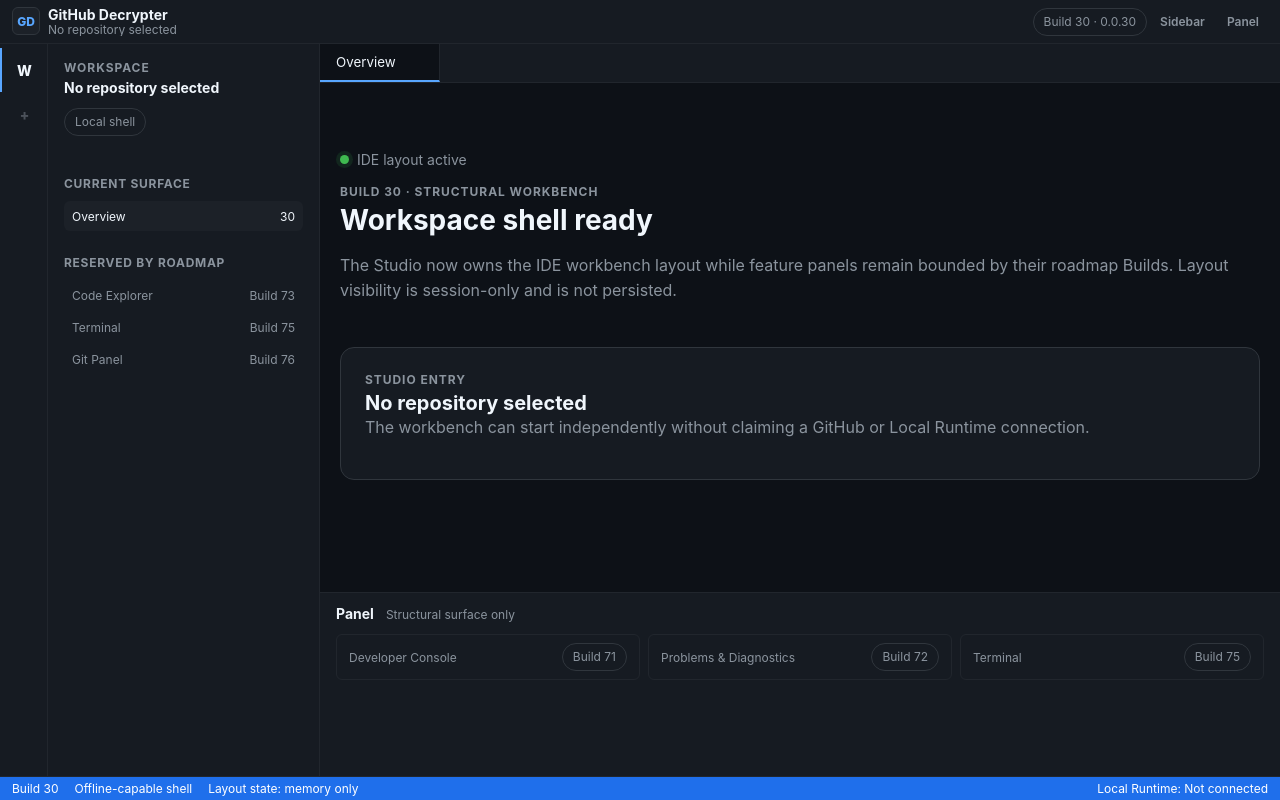
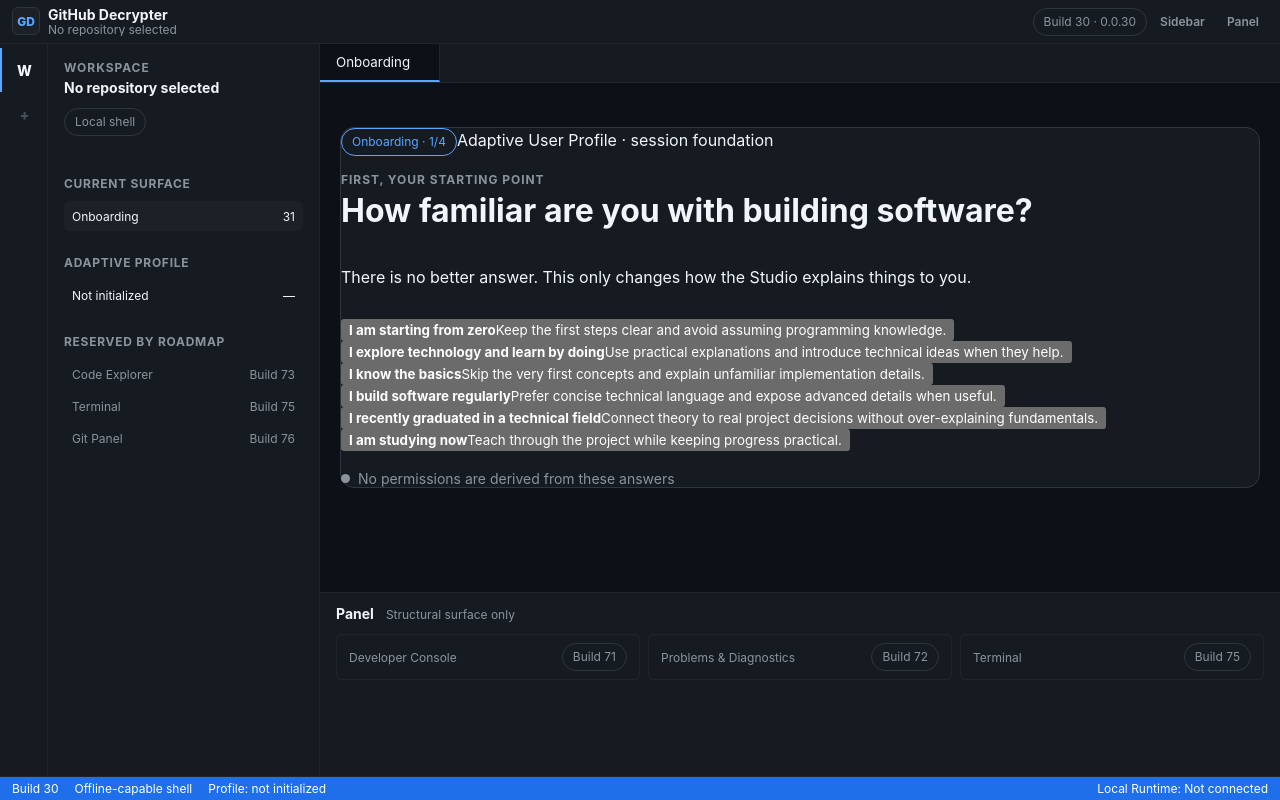
Before and after one commit to rhashiki/github-decrypter, a React (Vite) app in the folder apps/studio/: page / in a window 1280 px wide. Built offline with nearby package versions, Linux system fonts and the light colour scheme.

Commit message:
feat(build31): integrate onboarding into Studio workbench

```diff
--- a/apps/studio/src/App.tsx
+++ b/apps/studio/src/App.tsx
@@ -15,6 +15,11 @@ import {
   WorkbenchTopBar,
 } from '@github-decrypter/ui';
 import { useMemo, useState } from 'react';
+import { OnboardingFlow } from './OnboardingFlow.js';
+import {
+  describeAdaptiveExperience,
+  type AdaptiveUserProfile,
+} from './onboarding-profile.js';
 import { parseStudioLaunchContext, STUDIO_BUILD, STUDIO_VERSION } from './studio-context.js';
 
 const RESERVED_SURFACES = Object.freeze([
@@ -27,6 +32,7 @@ const RESERVED_SURFACES = Object.freeze([
 
 export function StudioApp() {
   const launch = useMemo(() => parseStudioLaunchContext(window.location.search), []);
+  const [profile, setProfile] = useState<AdaptiveUserProfile | null>(null);
   const [sidebarCollapsed, setSidebarCollapsed] = useState(
     () => window.matchMedia?.('(max-width: 760px)').matches ?? false,
   );
@@ -37,6 +43,8 @@ export function StudioApp() {
     : launch.kind === 'invalid'
       ? 'Launch rejected'
       : 'No repository selected';
+  const experience = profile ? describeAdaptiveExperience(profile) : null;
+  const activeSurface = profile ? 'Overview' : 'Onboarding';
 
   return (
     <Workbench
@@ -101,8 +109,16 @@ export function StudioApp() {
         <div className="studio-sidebar-section">
           <span className="studio-section-label">Current surface</span>
           <div className="studio-sidebar-row is-selected">
-            <span>Overview</span>
-            <span>30</span>
+            <span>{activeSurface}</span>
+            <span>31</span>
+          </div>
+        </div>
+
+        <div className="studio-sidebar-section">
+          <span className="studio-section-label">Adaptive profile</span>
+          <div className="studio-sidebar-row">
+            <span>{profile ? 'Session profile active' : 'Not initialized'}</span>
+            <span>{profile ? '✓' : '—'}</span>
           </div>
         </div>
 
@@ -120,21 +136,33 @@ export function StudioApp() {
       <WorkbenchEditor className="studio-editor" aria-label="Editor workspace">
         <WorkbenchTabBar className="studio-tabs" label="Editor tabs">
           <button className="studio-tab is-active" type="button" role="tab" aria-selected="true">
-            Overview
+            {activeSurface}
           </button>
         </WorkbenchTabBar>
 
         <div className="studio-editor-content">
+          {!profile ? (
+            <OnboardingFlow onComplete={setProfile} />
+          ) : (
+            <>
               <section className="studio-overview" aria-labelledby="studio-overview-title">
                 <Stack gap="lg">
-              <Status tone="success" label="IDE layout active" />
-              <SectionHeading eyebrow="Build 30 · structural workbench">
-                <h1 id="studio-overview-title">Workspace shell ready</h1>
+                  <Status tone="success" label="Adaptive User Profile active for this session" />
+                  <SectionHeading eyebrow="Build 31 · experience context">
+                    <h1 id="studio-overview-title">{experience?.headline}</h1>
                   </SectionHeading>
                   <p>
-                The Studio now owns the IDE workbench layout while feature panels remain bounded by their roadmap Builds.
-                Layout visibility is session-only and is not persisted.
+                    Onboarding now shapes how the Studio presents information. It does not grant capabilities,
+                    permissions or execution authority, and this profile is not persisted by the browser.
                   </p>
+                  <div className="studio-profile-summary" aria-label="Adaptive profile summary">
+                    <div><span>Explanation style</span><strong>{experience?.explanationStyle}</strong></div>
+                    <div><span>Learning preference</span><strong>{experience?.learningStyle}</strong></div>
+                    <div><span>Primary objective</span><strong>{profile.objective}</strong></div>
+                  </div>
+                  <div>
+                    <Button variant="ghost" onClick={() => setProfile(null)}>Retake onboarding</Button>
+                  </div>
                 </Stack>
               </section>
 
@@ -144,9 +172,7 @@ export function StudioApp() {
                     <h2 id="repository-title">{launch.repository.fullName}</h2>
                   </SectionHeading>
                   <p>The public repository identity was validated locally from the Studio launch parameters.</p>
-              <a href={launch.repository.githubUrl} target="_blank" rel="noreferrer">
-                View repository on GitHub
-              </a>
+                  <a href={launch.repository.githubUrl} target="_blank" rel="noreferrer">View repository on GitHub</a>
                 </Card>
               ) : null}
 
@@ -167,6 +193,8 @@ export function StudioApp() {
                   <p>The workbench can start independently without claiming a GitHub or Local Runtime connection.</p>
                 </Card>
               ) : null}
+            </>
+          )}
         </div>
       </WorkbenchEditor>
 
@@ -188,7 +216,7 @@ export function StudioApp() {
       <WorkbenchStatusBar className="studio-statusbar">
         <span>Build {STUDIO_BUILD}</span>
         <span>Offline-capable shell</span>
-        <span>Layout state: memory only</span>
+        <span>Profile: {profile ? 'session only' : 'not initialized'}</span>
         <span className="studio-statusbar-spacer" />
         <span>Local Runtime: Not connected</span>
       </WorkbenchStatusBar>
```
Lines whose indentation alone changed are shown as unchanged.
